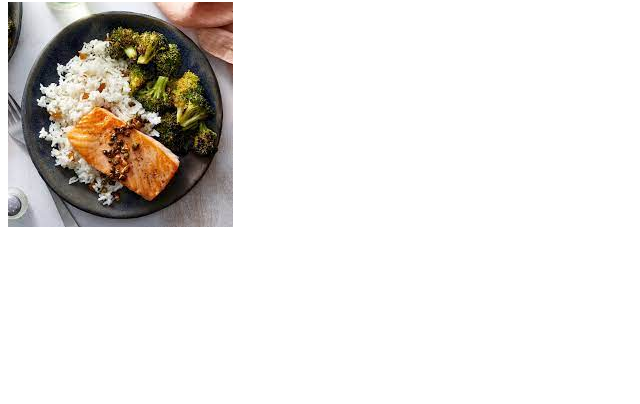
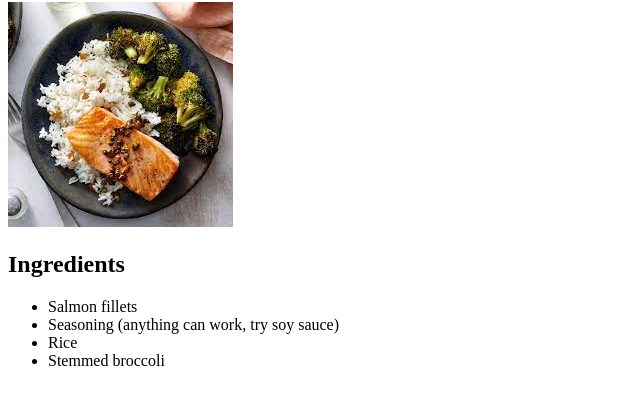
Before and after one commit to cbrim313/odin-recepies, a plain HTML site: page recepies/Salmon-rice.html in a window 1280 px wide. Shown: the part 78-482 px from the top of the page, without its empty margins (0-640 px from the left). Drawn offline with Linux system fonts and the light colour scheme.

Commit message:
Added Ingredients title and list

```diff
--- a/recepies/Salmon-rice.html
+++ b/recepies/Salmon-rice.html
@@ -9,5 +9,13 @@
 <body>
     <h1>Salmon with rice and stemmed broccoli</h1>
     <img src="../images/salmon-rice.jpeg" alt="Picture of Salmo rice">
+    <h2>Ingredients</h2>
+    <ul>
+        <li>Salmon fillets</li>
+        <li>Seasoning (anything can work, try soy sauce)</li>
+        <li>Rice</li>
+        <li>Stemmed broccoli</li>
+    </ul>
+
 </body>
 </html>
```
